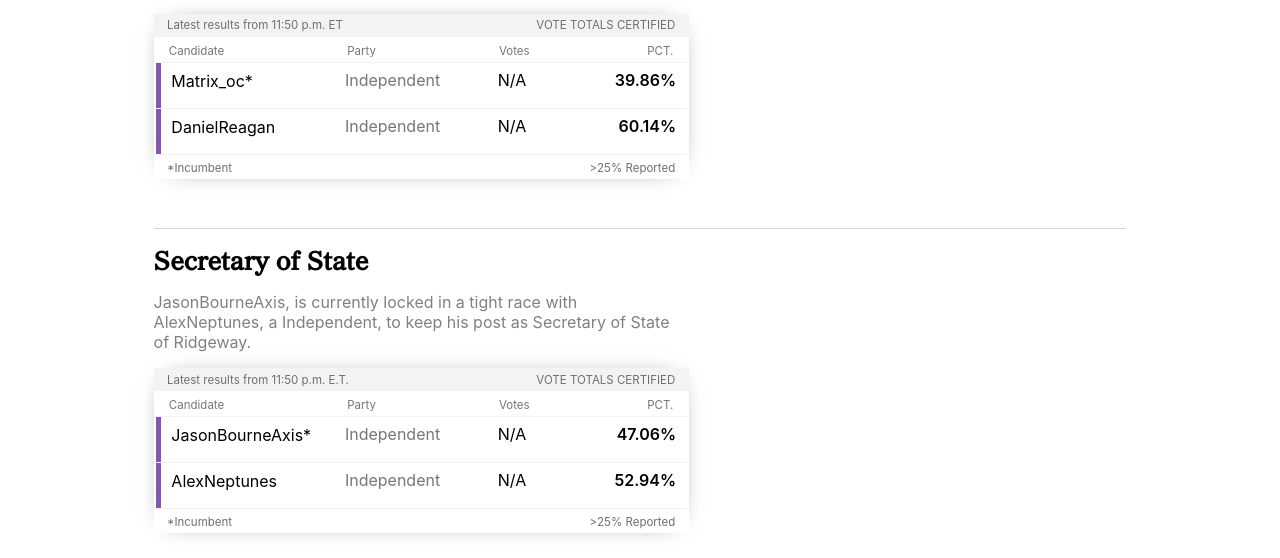
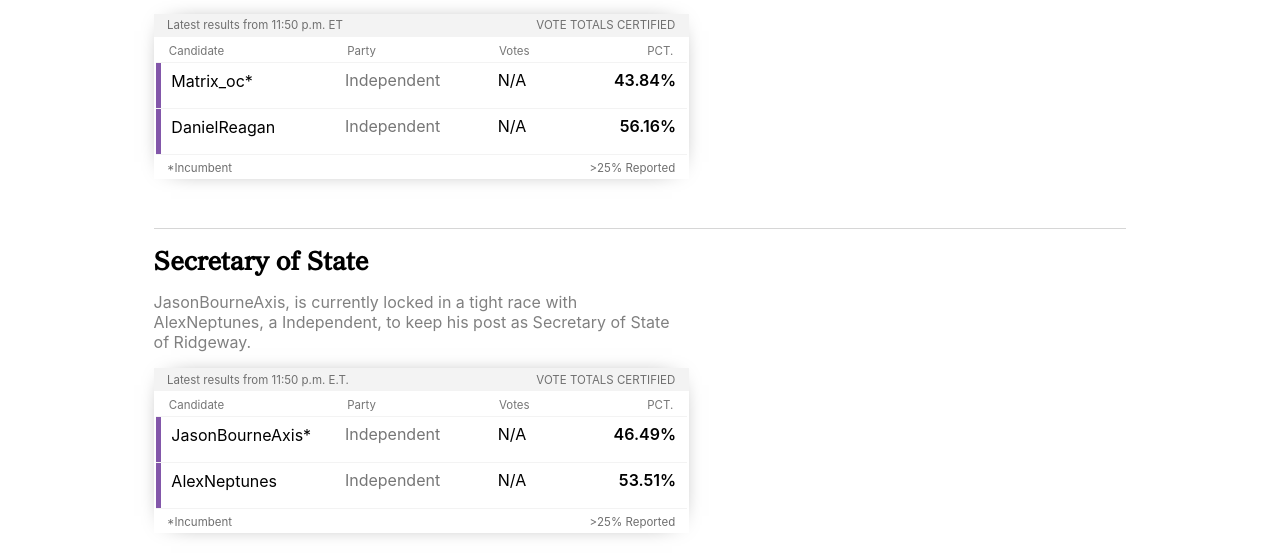
Before and after one commit to RestiveSole267/anctimes-elections, a React (Create React App) app: page /anctimes-elections/ridgeway in a window 1280 px wide. Shown: the part 337-895 px from the top of the page. Built offline with nearby package versions, Linux system fonts and the light colour scheme.

Commit message:
first round 2

```diff
--- a/src/ridgeway/ridgeway.js
+++ b/src/ridgeway/ridgeway.js
@@ -32,14 +32,14 @@ class RidgewayElectionFeed extends React.Component{
                                 <div className='can-name-unoffical'>Matrix_oc* </div>
                                 <div className='can-party'>Independent</div>
                                 <div className='can-votes'>N/A</div>
-                                <div className='can-pct'>39.86%</div>
+                                <div className='can-pct'>43.84%</div>
                             </tr>
                             <tr className='candidate-2'>
                                 <div className='can-partycolor-ind'></div>
                                 <div className='can-name2'>DanielReagan</div>
                                 <div className='can-party'>Independent</div>
                                 <div className='can-votes'>N/A</div>
-                                <div className='can-pct'>60.14%</div>
+                                <div className='can-pct'>56.16%</div>
                             </tr>
                         </table>
                         <div className='footer-table'>
@@ -68,14 +68,14 @@ class RidgewayElectionFeed extends React.Component{
                                 <div className='can-name-unoffical'>JasonBourneAxis*</div>
                                 <div className='can-party'>Independent</div>
                                 <div className='can-votes'>N/A</div>
-                                <div className='can-pct'>47.06%</div>
+                                <div className='can-pct'>46.49%</div>
                             </tr>
                             <tr className='candidate-2'>
                                 <div className='can-partycolor-ind'></div>
                                 <div className='can-name2'>AlexNeptunes</div>
                                 <div className='can-party'>Independent</div>
                                 <div className='can-votes'>N/A</div>
-                                <div className='can-pct'>52.94%</div>
+                                <div className='can-pct'>53.51%</div>
                             </tr>
                         </table>
                         <div className='footer-table'>
```
